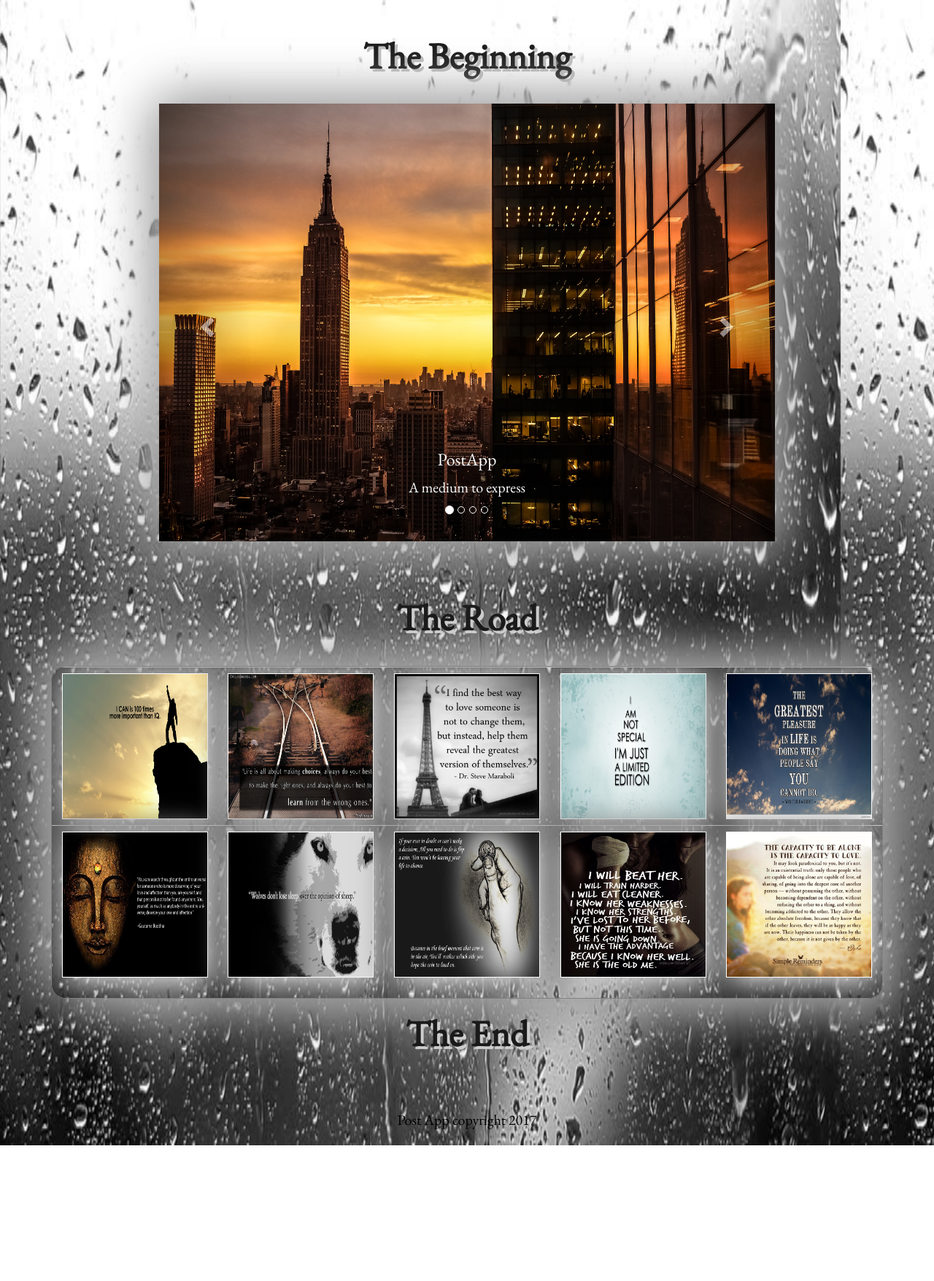
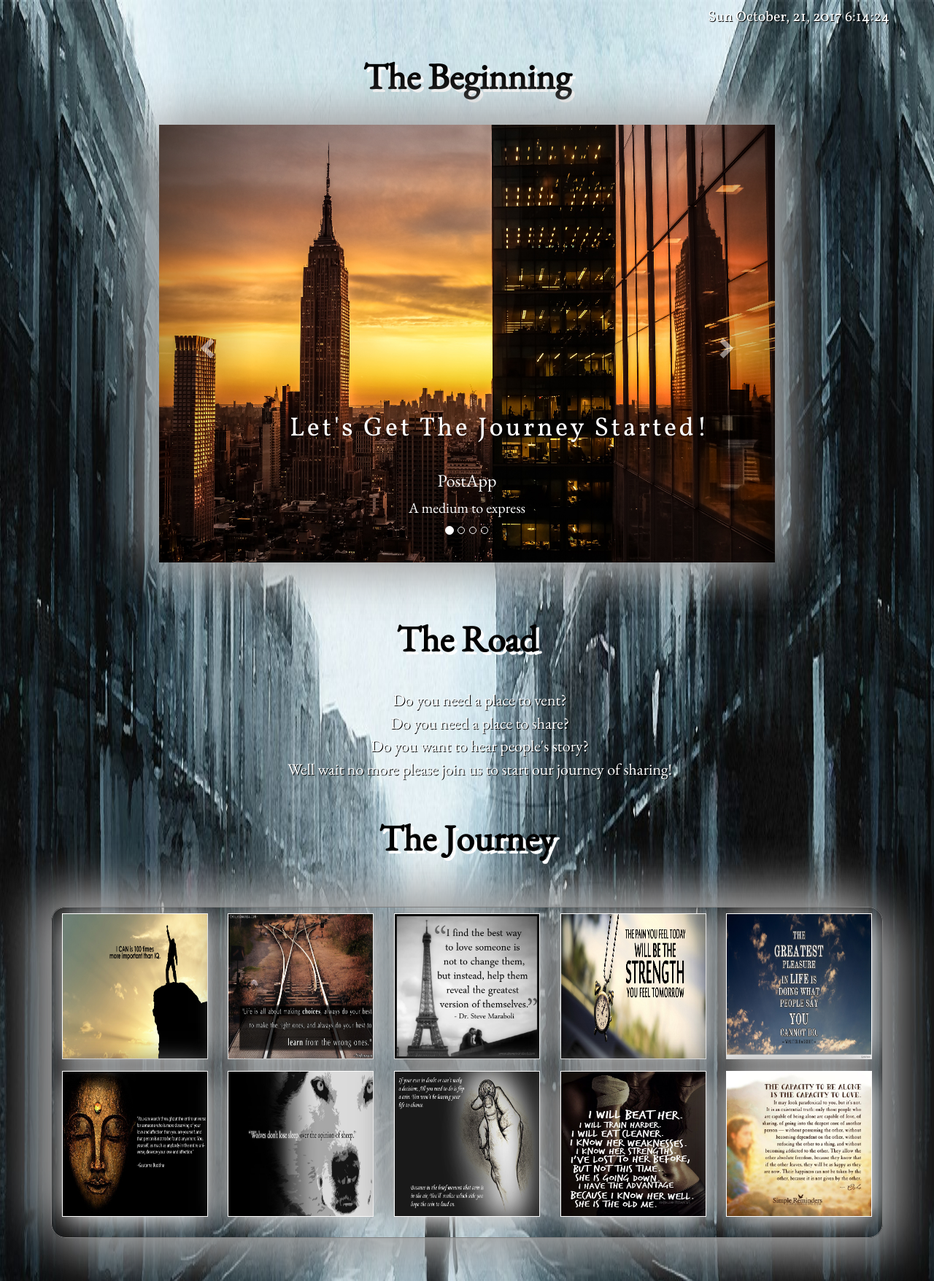
Before and after one commit to diepnn94/PostApp22, a Flask app: page / in a window 1280 px wide. Shown: the part 55-1811 px from the top of the page at 73% size. Before the commit the page ends 1625 px from the top, so only its background shows below. Run offline with Flask 2, Linux system fonts and the light colour scheme; some libraries are stand-ins or nearby versions.

Commit message:
add animation and ajax

```diff
--- a/app.py
+++ b/app.py
@@ -4,6 +4,7 @@ from forms import PostForm
 from flask import session,Flask, flash,redirect, url_for, request, render_template
 import PostAppOperation
 import mailInfo
+from datetime import timedelta
 from flask_mail import Mail, Message
 from pymongo import MongoClient
 
@@ -19,6 +20,13 @@ app.config['MAIL_USE_SSL'] = Mailinfo.SSL
 mail = Mail(app)
 
 app.secret_key= 'postapptesting2017'
+
+@app.before_request
+def make_session_permanent():
+    session.permanent = True;
+    app.permanent_session_lifetime = timedelta(minutes =30);
+    # flash("The session has expired. Please log in to access PostApp.");
+
 def connect():
     connection = MongoClient("ds163294.mlab.com", 63294, tz_aware = True)
     handle = connection["post-app"]
@@ -48,6 +56,7 @@ def blog():
             response = PostAppOperation.postMessage(db,username, post.post.data );
             post = PostForm(formdata=None);
             messages = PostAppOperation.getMessage(db);
+            username = {"name": username};
             return render_template("blog.html", username=username, form=post, messages = messages);
         else:
             flash("You need to log in/register to access Post App.");
@@ -57,8 +66,6 @@ def blog():
 @app.route("/emailConfirmation", defaults={'username':None})
 def emailConfirmation(username):
     if request.method == "GET":
-        # if 'name' in session:
-        #     username = session['name'];
         return render_template("emailConfirm.html", username = username);
 
     elif request.method == "POST":
--- a/static/custom.css
+++ b/static/custom.css
@@ -1,7 +1,29 @@
-/*html, body{
-  max-width: 100%;
-  max-height: 100%;
-}*/
+::-webkit-scrollbar {
+    width: 10px;
+}
+
+::-webkit-scrollbar-track {
+    -webkit-box-shadow: inset 0 0 6px rgba(0,0,0,0.3);
+    border-radius: 10px;
+    background-color: rgba(120, 122, 118, 0.46);
+    /*background-clip: content-box;*/
+}
+
+
+::-webkit-scrollbar-thumb {
+    border-radius: 10px;
+    background-color: rgba(36, 34, 34, 0.57);
+    /*background-color: red;*/
+
+    height: 12px;
+
+}
+::-webkit-scrollbar-corner{
+  background:rgba(120, 122, 118, 0.46);
+  /*border-radius: 3px;*/
+}
+
+
 
 @media only screen and (min-width: 10px) and (max-width:319px) {
   img{
@@ -167,4 +189,74 @@ table.maingallery tbody tr td img{
   height: 200px;
   border: 1px solid white;
   box-shadow: 5px 5px 40px white, -5px -5px 40px #333333;
+  /*transform: rotateY(180deg);*/
 }
+
+.background{
+  background-color: rgba(108, 109, 111, 0.44);
+  position: fixed;
+  top: 0px;
+}
+#gallery table tbody tr td img:hover{
+  box-shadow: 20px 20px 30px rgba(79, 68, 77, 0.89), -20px -20px 30px rgba(79, 68, 77, 0.89);
+}
+.rem2{
+  position: fixed;
+  width: 5%;
+  height: 5%;
+  background-color: gray;
+  border-radius: 20px;
+}
+.rem2:hover{
+  background-color: rgba(81, 84, 81, 0.88);
+  color: rgba(235, 235, 235, 0.82);
+}
+#gallery table tbody tr td{
+  border: 0;
+}
+#timestyle{
+  color: white;
+  font-size:20px;
+  font-family: 'Vollkorn', serif;
+  padding:10px;
+  text-shadow: 1px 1px black;
+}
+
+.typewriter h1 {
+  overflow: hidden; /* Ensures the content is not revealed until the animation */
+  padding: 10px;
+  font-family: 'Vollkorn', serif;
+  border-right: .10em solid white; /* The typwriter cursor */
+  white-space: nowrap; /* Keeps the content on a single line */
+  margin: 0 auto; /* Gives that scrolling effect as the typing happens */
+  letter-spacing: .10em; /* Adjust as needed */
+  width: 16.5em;
+  display: inline-block;
+  animation:
+    typing 7s steps(29, end),
+    blink-caret 8s;
+  animation-fill-mode: both;
+}
+
+/* The typing effect */
+@keyframes typing {
+  from { width: 0 }
+  to { width: 16.5em}
+}
+
+/* The typewriter cursor effect */
+@keyframes blink-caret {
+  from, to { border-color: transparent }
+  50% { border-color: white; }
+}
+
+@keyframes flip {
+  from{
+    opacity: 0;
+    transform: rotateY(180deg);
+  }
+  to{
+    opacity: 1;
+    transform:rotateY(360deg);
+  }
+}
--- /dev/null
+++ b/static/responsiveElement.js
@@ -0,0 +1,165 @@
+
+function updateClock(){
+  var currentTime = new Date();
+  var dayList = ["Mon", "Tue", "Wed", "Thu", "Fri", "Sat", "Sun"];
+  var monthList = [ "January", "February", "March", "April", "May", "June", "July", "August", "September", "October", "November", "December" ];
+  var date = currentTime.getDate();
+  var month = monthList[currentTime.getMonth()];
+  var year = currentTime.getFullYear();
+  var day = dayList[currentTime.getDay()];
+  var hour = currentTime.getHours();
+  var min = currentTime.getMinutes();
+  var sec = currentTime.getSeconds();
+  var time = day+" " +month+ ", " + date + ", "+year +" "+ hour +":" + min + ":"+sec;
+  // var dateString =  currentTime.getDate() + " " +currentTime.getMonth() + " " +
+  // currentTime.getHours() + ":" +currentTime.getMinutes() + ":"
+  // +currentTime.getSeconds() ;
+  $("#time").text(time);
+  // $("#time").text(currentTime);
+}
+
+$(function(){
+  setInterval("updateClock()",1000);
+})
+$(function(){
+  $("#gallery img").click(function(){
+    var img_src = $(this).attr('src');
+
+    var div = $("<div id='new' class='background'></div>").css({
+        "width": $(window).width(),
+        "height": $(window).height()
+    }).html("");
+
+    var clone = $("<img src= '" + img_src + "'>").css({
+
+        "width": ($(window).width()/10)*8,
+        "height": ($(window).height()/10)*8,
+        "margin-left": ($(window).width()/10),
+        "margin-top": ($(window).height()/10),
+        "position": 'fixed',
+
+        "animation-name": "flip",
+        "animation-duration": "2s"
+    });
+    var close = $("<button class='rem2'>X</button>").css({
+      "top": ($(window).height()/10)-50,
+      "left":($(window).width()/10)*9
+
+    });
+    $(div).append(clone);
+    $(div).append(close);
+    $("#galleryControl").append(div);
+    $(".rem2").on("click", function(){
+      $("#galleryControl").children().remove();
+    })
+  })
+})
+
+function Testing(name){
+  console.log(name);
+}
+
+function postControl(name){
+  $("#postMessage").on("submit", function(e){
+    e.preventDefault();
+    console.log(name.name);
+    postMessage(name.name);
+});
+}
+  // $("#postMessage").on("submit", function(e){
+  //   e.preventDefault();
+  //   var date = new Date();
+  //   var content = $("#content").val()
+  //   if (content.length > 0){
+  //   $.ajax({
+  //       url: "https://api.mlab.com/api/1/databases/post-app/collections/message?apiKey=JWHpnnsJXMPxBJnJE0NN-LBMU8PJaaLQ",
+  // 		  data: JSON.stringify({
+  //          "posted-by" : name,
+  //          "timestamp": date,
+  //          "content": content
+  //         }),
+  // 		  type: "POST",
+  // 		  contentType: "application/json",
+  //       success: function(data){
+  //         $("#content").val("");
+  //         getMessage();
+  //       },
+  //       error: function(xhr, status, err) {
+  //         console.log(err);
+  //       }
+  //     });
+  //   }
+//   });
+// });
+
+
+
+function postMessage(name){
+  // var date = new Date();
+  var currentTime = new Date();
+  var dayList = ["Mon", "Tue", "Wed", "Thu", "Fri", "Sat", "Sun"];
+  var monthList = [ "January", "February", "March", "April", "May", "June", "July", "August", "September", "October", "November", "December" ];
+  var date = currentTime.getDate();
+  var month = monthList[currentTime.getMonth()];
+  var year = currentTime.getFullYear();
+  var day = dayList[currentTime.getDay()];
+  var hour = currentTime.getHours();
+  var min = currentTime.getMinutes();
+  var sec = currentTime.getSeconds();
+  if (hour.length ==1){
+    hour = "0" + hour;
+  }
+  if (min.length ==1){
+    min = "0" + min;
+  }
+  if (sec.length ==1){
+    sec = "0" + sec;
+  }
+  var time = day+" " +month+ ", " + date + ", "+year +" "+ hour +":" + min + ":"+sec;
+  var content = $("#content").val()
+  if (content.length > 0){
+  $.ajax({
+      url: "https://api.mlab.com/api/1/databases/post-app/collections/message?apiKey=JWHpnnsJXMPxBJnJE0NN-LBMU8PJaaLQ",
+      data: JSON.stringify({
+         "posted-by" : name,
+         "timestamp": time,
+         "content": content
+        }),
+      type: "POST",
+      contentType: "application/json",
+      success: function(data){
+        $("#content").val("");
+        getMessage();
+      },
+      error: function(xhr, status, err) {
+        console.log(err);
+      }
+    });
+  }
+}
+
+function getMessage(){
+  var img_src = $("#imageProfile").attr("src");
+  console.log(img_src);
+  $.ajax({
+    url: "https://api.mlab.com/api/1/databases/post-app/collections/message?apiKey=JWHpnnsJXMPxBJnJE0NN-LBMU8PJaaLQ",
+    // cache: false
+  }).done(function(data){
+    var output="";
+    $.each(data, function(key, data){
+      output+= '<div class="media">';
+      output+= '<div class="media-left">';
+      output+= '<img src="' + img_src + '" class="media-object profile" style="width:50px; height:50px"></img>';
+      output+= "</div>";
+      output+='<div class="media-body">'
+      output+=  '<h4 class="media-heading">' + data["posted-by"] +'<small><i>Posted on '+ data.timestamp +'</i></small></h4>';
+      output+=  '<pre style="width:80%;">';
+      output+=    data.content;
+      output+= '</pre>';
+      output+= '</div>';
+      output+= '</div>';
+    });
+    $("#message").html(output);
+    $(".blogMessage").scrollTop(4000);
+  });
+}
--- /dev/null
+++ b/static/test.txt
@@ -0,0 +1,2 @@
+Today is Saturday October 14, 2017.
+The weather is nice and gloomy today.
--- a/templates/main.html
+++ b/templates/main.html
@@ -1,17 +1,20 @@
 <!DOCTYPE html>
 <html lang="en">
+
 <head>
   <meta charset="UTF-8">
   <meta name="viewport" content="width=device-width,height=device-height, initial-scale=1.0">
   <meta http-equiv="X-UA-Compatible" content="ie=edge">
   <title>Document</title>
-  <link href="https://fonts.googleapis.com/css?family=EB+Garamond" rel="stylesheet">
+  <link href="https://fonts.googleapis.com/css?family=EB+Garamond|Vollkorn" rel="stylesheet">
+  <!-- <link href="https://fonts.googleapis.com/css?family=Courgette|Satisfy" rel="stylesheet"> -->
   <link rel="stylesheet" href="https://maxcdn.bootstrapcdn.com/bootstrap/3.3.7/css/bootstrap.min.css">
   <script src="https://ajax.googleapis.com/ajax/libs/jquery/3.2.1/jquery.min.js"></script>
   <script src="https://maxcdn.bootstrapcdn.com/bootstrap/3.3.7/js/bootstrap.min.js"></script>
+  <script type="text/javascript" src="{{url_for('static', filename='responsiveElement.js')}}"></script>
   <link rel="stylesheet" type="text/css" href="{{ url_for('static', filename = 'custom.css') }}">
+</head>
 
-</head>
 <body>
 
   <nav class="navbar navbar-inverse">
@@ -46,62 +49,53 @@
   </nav>
 
 
-  <!-- <div style="background-color:white;" class="font"> -->
-    <div style="background-image:url('{{url_for('static', filename = 'rain.jpg')}}'); background-size:90% 100%;overflow-x:hidden;" class="font">
-
-    <br>
+  <div style="background-image:url('{{url_for('static', filename = 'rain2.jpg')}}'); background-size:90% 100%;overflow-x:hidden;" class="font">
+    <div id="timestyle" class="col-sm-offset-0 col-sm-12 col-md-offset-9 col-md-3 col-lg-offset-9 col-lg-3">
+      <p id="time"></p>
+    </div>
+    <br><br>
     <ul class="list-group">
       {% with messages = get_flashed_messages() %} {% if messages %} {% for message in messages %}
       <li class="list-group-item text-center" style="background-color:#e6e6e6;">{{message}}</li>
       {% endfor %} {% endif %} {% endwith %}
     </ul>
     <div class="font text-center">
-      <h1 style="font-weight:900;font-size: 50px;color:#1a1a1a; text-shadow:4px 4px #bfbfbf;">The Beginning</h1>
+      <h1 style="font-weight:900;font-size: 50px;color:black; text-shadow:4px 4px white;">The Beginning</h1>
       <br>
     </div>
-    <!-- <div class="container-fluid text-center" >
-      <div class="row content">
-        <div class="col-sm-1 col-md-1 col-lg-1 sidenav">
 
-        </div>
-        <div class="col-sm-10 col-md-10 col-lg-10">
-          <div style="position:relative;">
-
-            <img class="image-responsive" src="{{ url_for('static', filename='main.jpg') }}"  alt="main">
-            <div class="imageText">Welcome to Post App, please log in to continue</div>
-          </div>
-        </div>
-
-        <div class="col-sm-1 col-md-1 col-lg-1 sidenav">
-
-        </div>
-      </div>
-    </div> -->
-    <div class="row" >
-      <div class="col-md-2 col-lg-2" ></div>
-      <div class="col-md-8 col-lg-8" >
-        <div id="homeSlideShow" class="carousel slide" data-interval="10000" data-ride="carousel">
+    <div class="row">
+      <div class="col-sm-1 col-md-2 col-lg-2"></div>
+      <div class="col-sm-10 col-md-8 col-lg-8">
+        <div id="mainSlideShow" class="carousel slide" data-interval="10000" data-ride="carousel">
           <!--Indicators  -->
           <ol class="carousel-indicators">
-            <li data-target="#homeSlideShow" data-slide-t0="0" class="active"></li>
-            <li data-target="#homeSlideShow" data-slide-t0="1"></li>
-            <li data-target="#homeSlideShow" data-slide-t0="2"></li>
-            <li data-target="#homeSlideShow" data-slide-t0="3"></li>
+            <li data-target="#mainSlideShow" data-slide-t0="0" class="active"></li>
+            <li data-target="#mainSlideShow" data-slide-t0="1"></li>
+            <li data-target="#mainSlideShow" data-slide-t0="2"></li>
+            <li data-target="#mainSlideShow" data-slide-t0="3"></li>
           </ol>
           <!--wrapper for slides  -->
-          <div class="carousel-inner font"style="box-shadow:5px 5px 70px #a6a6a6 , -5px -5px  70px #a6a6a6;">
+          <div class="carousel-inner font" style="box-shadow:5px 5px 70px #a6a6a6 , -5px -5px  70px #a6a6a6;">
             <!-- pic1 -->
             <div class="item active">
               <img src="{{url_for('static', filename='main4.jpg')}}" alt="pic1" class="mainSlideShow">
+
               <div class="carousel-caption">
+                <div class="typewriter">
+                  <h1>Let's Get The Journey Started!</h1>
+                </div>
                 <h3 class="text-center">PostApp</h3>
                 <p>A medium to express</p>
               </div>
             </div>
             <!-- pic2 -->
-            <div class="item " >
+            <div class="item ">
               <img src="{{url_for('static', filename='main5.jpg')}}" alt="pic2" class="mainSlideShow">
               <div class="carousel-caption">
+                <div class="typewriter">
+                  <h1>Let's Get The Journey Started!</h1>
+                </div>
                 <h3 class="text-center">PostApp</h3>
                 <p>A space for explosion</p>
               </div>
@@ -110,6 +104,9 @@
             <div class="item ">
               <img src="{{url_for('static', filename='main6.jpg')}}" alt="pic3" class="mainSlideShow">
               <div class="carousel-caption">
+                <div class="typewriter">
+                  <h1>Let's Get The Journey Started!</h1>
+                </div>
                 <h3 class="text-center">PostApp</h3>
                 <p>A place to share memory</p>
               </div>
@@ -118,62 +115,101 @@
             <div class="item ">
               <img src="{{url_for('static', filename='main7.jpg')}}" alt="pic4" class="mainSlideShow">
               <div class="carousel-caption">
+                <div class="typewriter">
+                  <h1>Let's Get The Journey Started!</h1>
+                </div>
                 <h3 class="text-center">PostApp</h3>
-                <p>A channel to relieve  </p>
+                <p>A channel to relieve </p>
               </div>
             </div>
           </div>
           <!-- left control -->
-          <a class="left carousel-control" href="#homeSlideShow" data-slide="prev">
+          <a class="left carousel-control" href="#mainSlideShow" data-slide="prev">
             <span class="glyphicon glyphicon-chevron-left"></span>
             <span class="sr-only">Previous</span>
           </a>
           <!-- right control -->
-          <a class="right carousel-control" href="#homeSlideShow" data-slide="next">
+          <a class="right carousel-control" href="#mainSlideShow" data-slide="next">
             <span class="glyphicon glyphicon-chevron-right"></span>
             <span class="sr-only">Next</span>
           </a>
         </div>
       </div>
-      <div class="col-md-2 col-lg-2"></div>
+      <div class="col-sm-1 col-md-2 col-lg-2"></div>
+    </div>
+
+    <div id="galleryControl">
+      <!-- use in jquery to expand picture -->
     </div>
 
     <div class="container font text-center">
       <br><br>
-      <h1 style="font-weight:900;font-size: 50px;color:#1a1a1a; text-shadow:4px 4px #cccccc;">The Road</h1>
-      <br>
-      <div class="table-responsive" style="box-shadow: 20px 20px 70px #a6a6a6, -20px -20px 70px #a6a6a6;border: 1px solid gray;border-radius:20px;">
-        <table class="table maingallery" >
+      <h1 style="font-weight:900;font-size: 50px;color:black; text-shadow:4px 4px white;">The Road</h1>
+      <!-- <br> -->
+      <div style="white-space:pre-wrap;font-size:22px; color: white;text-shadow: 1px 1px black;">
+        Do you need a place to vent?
+        Do you need a place to share?
+        Do you want to hear people's story?
+        Well wait no more please join us to start our journey of sharing!
+      </div>
+      <div class="font text-center">
+        <h1 style="font-weight:900;font-size: 50px;color:black; text-shadow:4px 4px white;">The Journey</h1>
+        <br><br>
+      </div>
+
+      <div id="gallery" class="table-responsive" style="box-shadow: 20px 20px 70px #a6a6a6, -20px -20px 70px #a6a6a6;
+      border: 1px solid gray;border-radius:20px; ">
+        <table class="table maingallery">
           <tbody>
-          <tr style="border-shadow: 5px 5px 60px gray, -5px -5px 60px gray;" >
-            <td ><a href="#"><img src="{{url_for('static', filename='inspiration.jpg')}}"   alt="inspiration"></a></td>
-            <td><a href="#"><img src="{{url_for('static', filename='inspiration2.jpg')}}"  alt="inspiration"></a></td>
-            <td><a href="#"><img src="{{url_for('static', filename='inspiration3.jpg')}}" alt="inspiration"></a></td>
-            <td><a href="#"><img src="{{url_for('static', filename='inspiration4.jpg')}}"  alt="inspiration"></a></td>
-            <td><a href="#"><img src="{{url_for('static', filename='inspiration5.jpg')}}" alt="inspiration"></a></td>
+            <tr style="border-shadow: 5px 5px 60px gray, -5px -5px 60px gray;">
+              <td><img src="{{url_for('static', filename='inspiration.jpg')}}" alt="inspiration"></td>
+              <td><img src="{{url_for('static', filename='inspiration2.jpg')}}" alt="inspiration"></td>
+              <td><img src="{{url_for('static', filename='inspiration3.jpg')}}" alt="inspiration"></td>
+              <td><img src="{{url_for('static', filename='inspiration11.jpg')}}" alt="inspiration"></td>
+              <td><img src="{{url_for('static', filename='inspiration5.jpg')}}" alt="inspiration"></td>
             </tr>
             <tr style="border-shadow: 5px 5px 60px gray, -5px -5px 60px gray">
-            <td><a href="#"><img src="{{url_for('static', filename='inspiration6.jpg')}}" alt="inspiration"></a></td>
-            <td><a href="#"><img src="{{url_for('static', filename='inspiration7.jpg')}}" alt="inspiration"></a></td>
-            <td><a href="#"><img src="{{url_for('static', filename='inspiration8.jpg')}}" alt="inspiration"></a></td>
-            <td><a href="#"><img src="{{url_for('static', filename='inspiration9.jpg')}}" alt="inspiration"></a></td>
-            <td><a href="#"><img src="{{url_for('static', filename='inspiration10.jpg')}}" alt="inspiration"></a></td>
+              <td><img src="{{url_for('static', filename='inspiration6.jpg')}}" alt="inspiration"></td>
+              <td><img src="{{url_for('static', filename='inspiration7.jpg')}}" alt="inspiration"></td>
+              <td><img src="{{url_for('static', filename='inspiration8.jpg')}}" alt="inspiration"></td>
+              <td><img src="{{url_for('static', filename='inspiration9.jpg')}}" alt="inspiration"></td>
+              <td><img src="{{url_for('static', filename='inspiration10.jpg')}}" alt="inspiration"></td>
             </tr>
-
           </tbody>
         </table>
       </div>
     </div>
-    <div class="font text-center">
-      <h1 style="font-weight:900;font-size: 50px;color:#1a1a1a; text-shadow:4px 4px #cccccc;">The End</h1>
-      <br>
+    <br><br>
+      <div class="text-center"style="white-space:pre-wrap;font-size:22px; color: white;text-shadow: 1px 1px black;">
+        Be Motivated!
+        Be Determined!
+        Be Inspired!
+        Checkout our inspirational gallery!
+
       </div>
 
-    <footer class="container-fluid text-center font" style="padding:10px;color:black;"
+    <div class="container">
+      <div class="embed-responsive embed-responsive-16by9">
+        <iframe class="embed-responsive-item" src="https://www.youtube.com/embed/26U_seo0a1g" allowfullscreen></iframe>
+      </div>
+    </div>
     <br><br>
 
-      <p >Post App copyright 2017<p>
+    <div class="col-lg-offset-10 col-md-2 col-lg-offset-10 col-lg-2" >
+      <li><a href="{{ url_for('account', option='login') }}"><span class="glyphicon glyphicon-arrow-right" style="font-size:100px;color:rgba(55, 87, 80, 0.88);text-shadow: 5px 5px black;"></span></a></li>
+    </div>
+    <div class="col-lg-offset-10 col-md-2 col-lg-offset-10 col-lg-2" style="color:white;">
+      <p>Let's login to start!</p>
+    </div>
+    <br><br>
+
+
+
+    <footer class="container-fluid text-center font" style="padding:10px;color:white;" <br><br>
+      <p>Post App copyright 2017
+        <p>
     </footer>
   </div>
 </body>
+
 </html>
```
Also changed, not shown: templates/blog.html (+39 -7 lines), static/galaxy1.jpg (added), static/galaxy2.jpg (added), static/galaxy3.jpg (added), static/galaxy4.jpg (added), static/galaxy5.jpg (added), static/inspiration11.jpg (added), static/rain2.jpg (added), static/rain3.jpg (added), static/rain4.jpg (added), templates/orchid7.jpg (added), 1 other file. Lines whose indentation alone changed are shown as unchanged.
